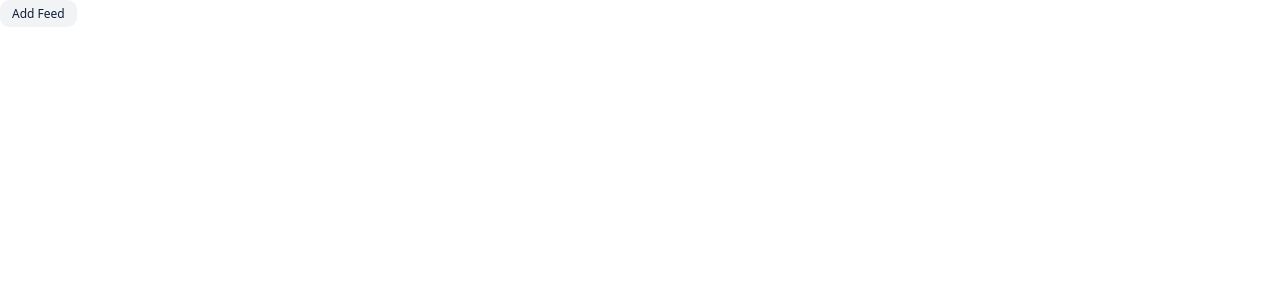
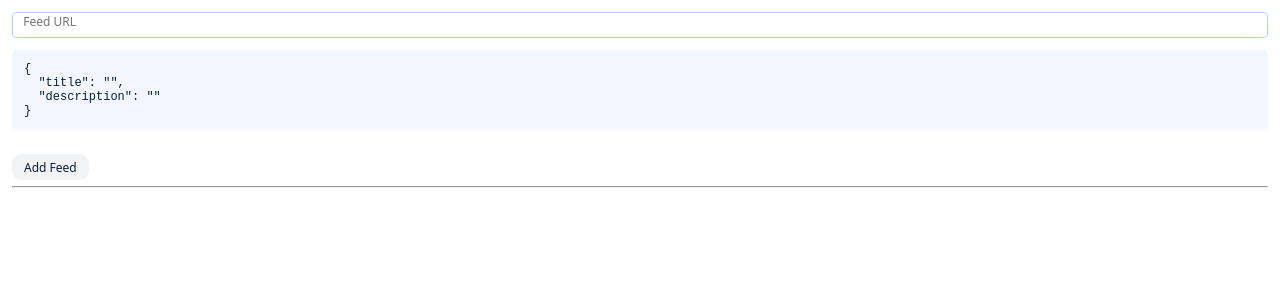
Before and after one commit to ramijames/feedl, a Nuxt app: page / in a window 1280 px wide. Shown: the top 300 px of the page. Built offline with nearby package versions, Linux system fonts and the light colour scheme.

Commit message:
Adding XML parser library

```diff
--- a/electron/main.js
+++ b/electron/main.js
@@ -68,3 +68,7 @@ ipcMain.handle('feed:all', async (event) => {
 ipcMain.handle('feed:delete', async (event, id) => {
   return await Feed.destroy({ where: { id } });
 });
+
+ipcMain.handle('feed:parse', async (event, feedUrl) => {
+  return await Feed.parse(feedUrl);
+});
--- a/electron/models/Feed.js
+++ b/electron/models/Feed.js
@@ -46,4 +46,8 @@ Feed.delete = async (id) => {
   });
 };
 
+Feed.parse = async (feedUrl) => {
+  // We'll be getting a feed from a URL
+};
+
 export default Feed;
--- a/package.json
+++ b/package.json
@@ -20,6 +20,7 @@
     "@nuxtjs/pwa": "^3.3.5",
     "electron-updater": "^6.3.9",
     "nuxt": "^3.15.2",
+    "rss-parser": "^3.13.0",
     "sass": "^1.83.4",
     "sass-loader": "^16.0.4",
     "sequelize": "^6.37.5",
--- a/pages/index.vue
+++ b/pages/index.vue
@@ -1,6 +1,9 @@
 <template>
   <main id="app">
+    <input type="text" v-model="rssFeedUrl" placeholder="Feed URL" class="form-input">
+    <pre>{{ newFeed }}</pre>
     <button @click="addFeed">Add Feed</button>
+    <hr>
     <div v-if="feeds">
       <h2>Feeds</h2>
       <div v-for="feed in feeds" :key="feed.id">
@@ -13,6 +16,13 @@
 <script setup>
 
 const feeds = ref(null)
+const rssFeedUrl = ref('')
+const newFeed = ref({
+  title: '',
+  description: ''
+});
+
+// For testing - https://media.rss.com/dr-watson-s-many-fine-tales-of-sherlock-holmes/feed.xml
 
 async function addFeed() {
   try {
@@ -54,6 +64,25 @@ async function deleteFeed(id) {
   }
 }
 
+async function populateNewFeed() {
+  // 1. read the contents of the xml in rssFeedUrl
+  // 2. parse the xml
+  // 3. extract the title and description
+  // 4. set newFeed to the title and description
+
+  try {
+    if (!window?.api?.parseFeed) {
+      console.error('API not available')
+      return
+    }
+    const feed = await window.api.parseFeed(rssFeedUrl)
+    console.log('Feed parsed successfully:', feed)
+    newFeed.value = feed
+  } catch (error) {
+    console.error('Failed to parse feed:', error)
+  }
+}
+
 onMounted(async () => {
   console.log('API available:', !!window?.api)
   try {
@@ -64,3 +93,13 @@ onMounted(async () => {
   }
 })
 </script>
+
+<style scoped lang="scss">
+
+@use 'assets/variables' as *;
+
+#app {
+  padding: $spacing-sm;
+}
+
+</style>
```
Also changed, not shown: 2 other files (tests, documents, lock files or other folders).
